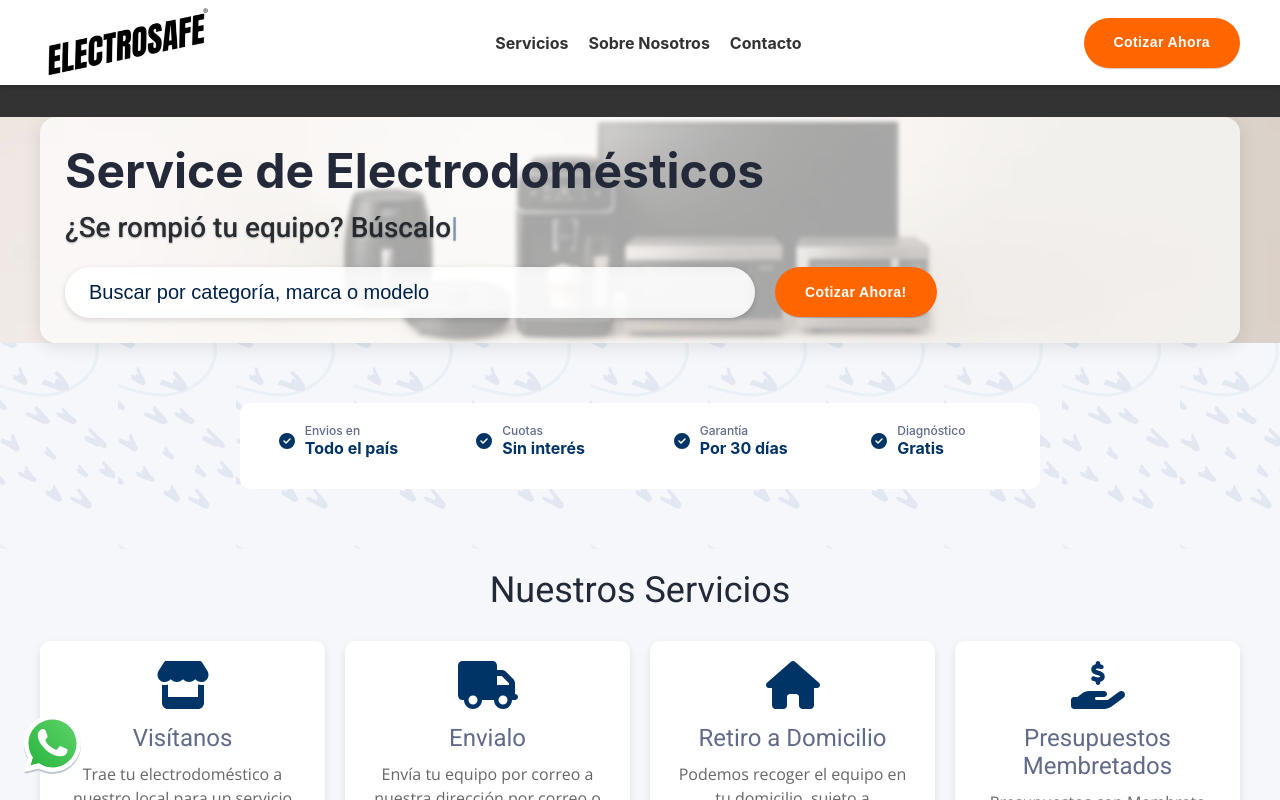
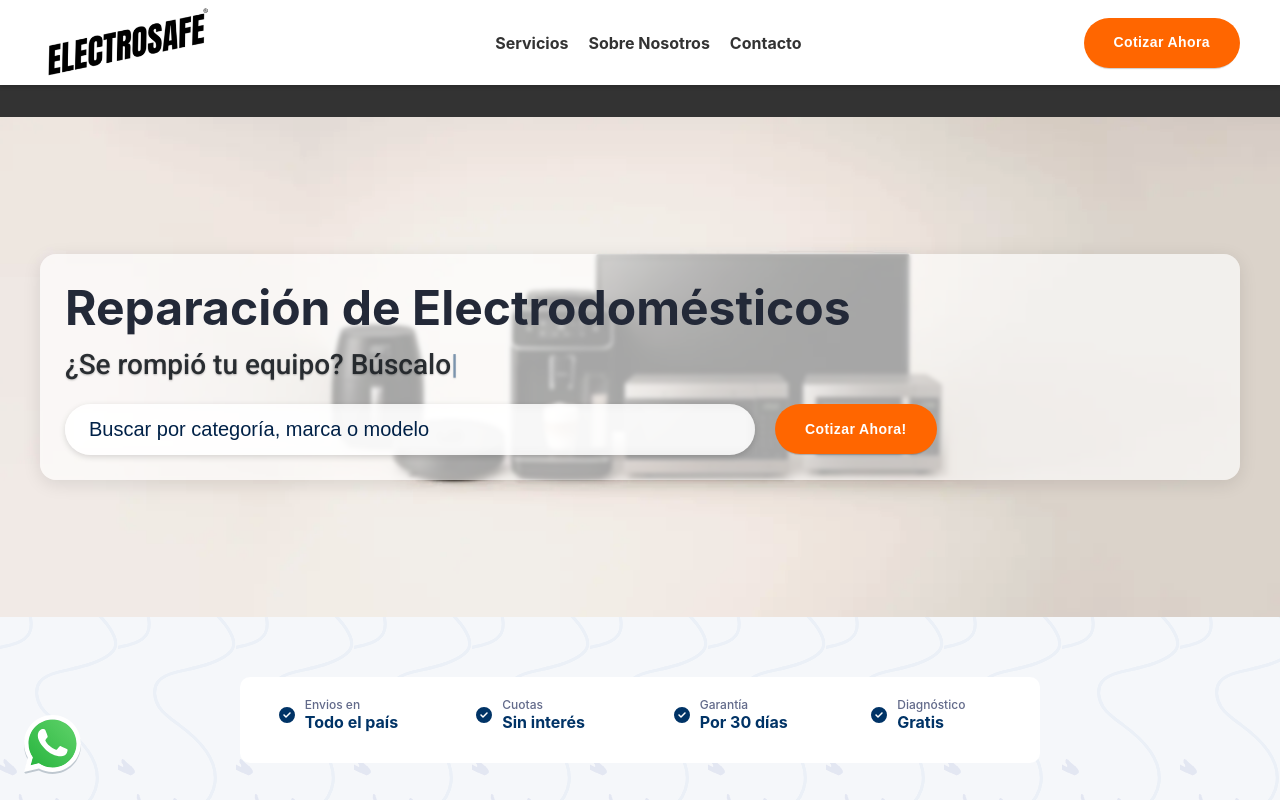
Before and after one commit to manuel-25/ElectroFix, a React (Create React App) app in the folder frontend/: page / in a window 1280 px wide. Shown: the top 800 px of the page. Built offline with nearby package versions, Linux system fonts and the light colour scheme.

Commit message:
MainContent updated seo improved

```diff
--- a/frontend/src/components/MainContent/MainContent.css
+++ b/frontend/src/components/MainContent/MainContent.css
@@ -4,19 +4,16 @@
 
 .reparation-container {
   position: relative;
+  width: 100%;
+  height: 45vh;
+  max-height: 700px;
+  min-height: 500px;
+  overflow: hidden;
   display: flex;
   flex-direction: column;
   justify-content: center;
   align-items: center;
   gap: 30px;
-    min-height: calc(100vh - 620px);
-    height: auto;
-    z-index: 1;
-}
-
-.reparation-container {
-    position: relative;
-    min-height: calc(100vh - 620px);
   z-index: 1;
 }
 
@@ -31,7 +28,7 @@
   width: 100%;
   height: 100%;
   object-fit: cover;
-  object-position: center;
+  object-position: center 30%; /* centrado un poco hacia arriba */
   filter: brightness(0.95);
   pointer-events: none;
   user-select: none;
--- a/frontend/src/components/MainContent/MainContent.jsx
+++ b/frontend/src/components/MainContent/MainContent.jsx
@@ -7,7 +7,7 @@ import { Link, useNavigate } from 'react-router-dom'
 import { brandLogos, reviews, detailedBrandsByCategory } from '../../utils/productsData'
 import Loading from '../Loading/Loading'
 import { Helmet } from 'react-helmet'
-import _ from 'lodash'
+import throttle from 'lodash/throttle'
 
 const QuoteButton = lazy(() => import('../QuoteButton/QuoteButton'))
 const MiniBanner = lazy(() => import('../MiniBanner/MiniBanner'))
@@ -81,7 +81,7 @@ function MainContent() {
     return () => document.removeEventListener('keydown', handleKeyDown)
   }, [handleKeyDown])
 
-  const handleScroll = useCallback(_.throttle(() => {
+  const handleScroll = useCallback(throttle(() => {
     const elements = document.querySelectorAll('.animated-element')
     elements.forEach(element => {
       const rect = element.getBoundingClientRect()
@@ -136,7 +136,7 @@ function MainContent() {
   return (
     <>
       <Helmet>
-        <title>Service de Electrodomésticos | Cotizá Online</title>
+        <title>Reparación de Electrodomésticos en Quilmes y Barracas | Electrosafe</title>
         <meta name="description" content="Reparamos Televisores, Heladeras, Microondas, Aspiradoras y más en Quilmes. Cotizá online y recibí diagnóstico sin cargo. Servicio técnico con retiro a domicilio." />
 
         {/* Open Graph para compartir en redes */}
@@ -155,6 +155,34 @@ function MainContent() {
         {/* SEO técnico */}
         <meta name="robots" content="index, follow" />
         <link rel="canonical" href="https://electrosafeweb.com/" />
+
+        <script type="application/ld+json">
+          {`
+          {
+            "@context": "https://schema.org",
+            "@type": "LocalBusiness",
+            "name": "Electrosafe",
+            "image": "https://electrosafeweb.com/logo.png",
+            "url": "https://electrosafeweb.com",
+            "telephone": "+54 911 7066-4306",
+            "address": {
+              "@type": "PostalAddress",
+              "streetAddress": "Av. Vicente López 770",
+              "addressLocality": "Quilmes",
+              "addressRegion": "Buenos Aires",
+              "postalCode": "B1878",
+              "addressCountry": "AR"
+            },
+            "sameAs": [
+              "https://www.instagram.com/electrosafeok/",
+              "https://wa.me/5491170664306"
+            ]
+          }
+          `}
+        </script>
+
+        {/* Open Graph para compartir en redes */}
+        <meta property="og:title" content="Electrosafe | Service de Electrodomésticos" />
       </Helmet>
       <div className='mainContent-container'>
         <Suspense fallback={<Loading />}>
@@ -164,16 +192,16 @@ function MainContent() {
           <div className="reparation-bg-wrapper">
             <img
               src="/images/bannerPicture.webp"
-              alt=""
+              alt="Service de electrodomésticos en Quilmes y Barracas"
               className="reparation-bg-img"
-              loading="lazy"
+              loading="eager"
               decoding="async"
-              fetchpriority="low"
+              fetchpriority="high"
             />
           </div>
           <section className="section-reparation-glass">
             <div className='reparation-top'>
-              <h1>Service de Electrodomésticos</h1>
+              <h1>Reparación de Electrodomésticos</h1>
               <h3 className="reparation-subtitle">
                 <ReactTyped strings={["¿Se rompió tu equipo? Búscalo"]} typeSpeed={50} />
               </h3>
@@ -201,7 +229,11 @@ function MainContent() {
                 </div>
               )}
               <Suspense fallback={<Loading />}>
-                <QuoteButton text="Cotizar Ahora!" onClick={() => handleSuggestionClick(filteredItems[selectedIndex] || {})} />
+                <QuoteButton
+                  text="Cotizar Ahora!"
+                  aria-label="Cotizar ahora un electrodoméstico"
+                  onClick={() => handleSuggestionClick(filteredItems[selectedIndex] || {})}
+                />
               </Suspense>
             </div>
           </section>
@@ -322,7 +354,7 @@ function MainContent() {
           <section className='brands-logo-container'>
             {brandLogos.map((logo, index) => (
               <div key={index} className='brand-logo-item'>
-                <img src={logo.src} alt={logo.alt} className='brand-logo' loading="lazy"/>
+                <img src={logo.src} alt={`Logo de ${logo.alt || 'marca'}`} className='brand-logo' loading="lazy" />
               </div>
             ))}
           </section>
```
Lines whose indentation alone changed are shown as unchanged.
